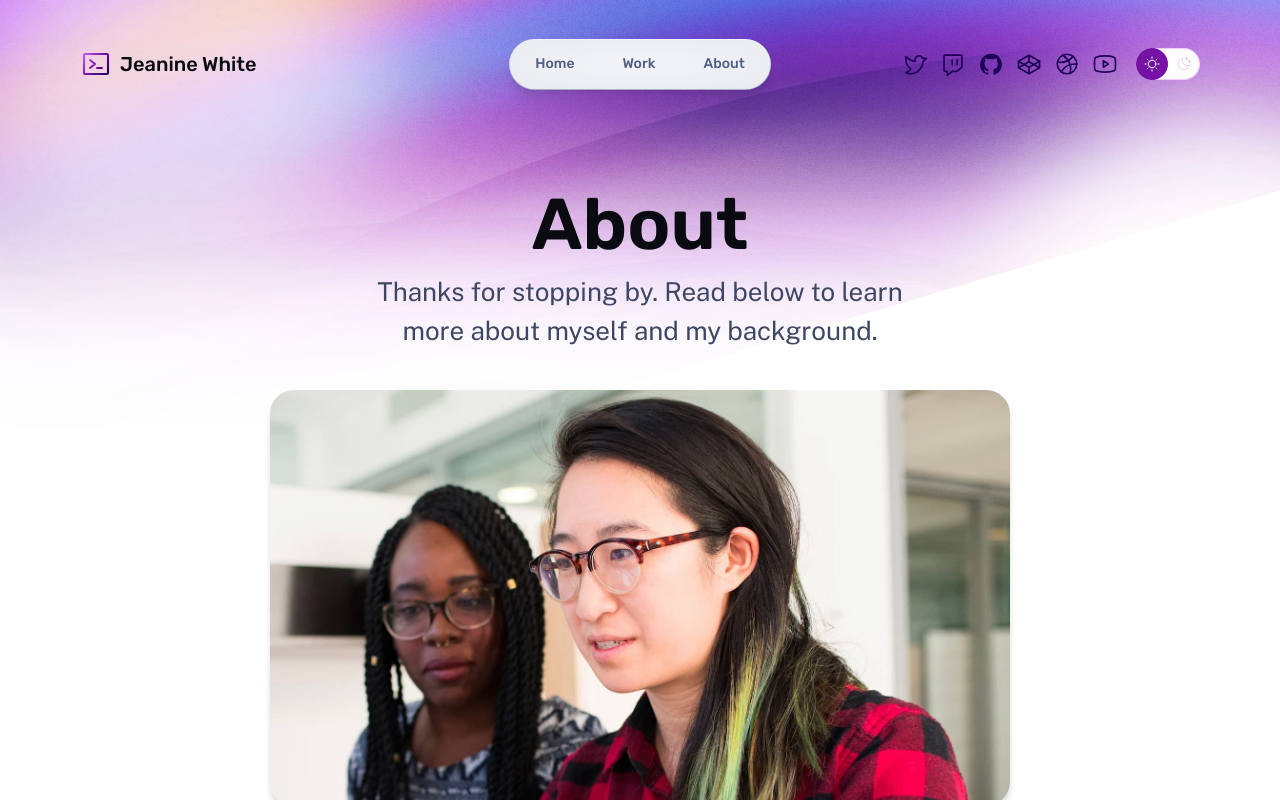
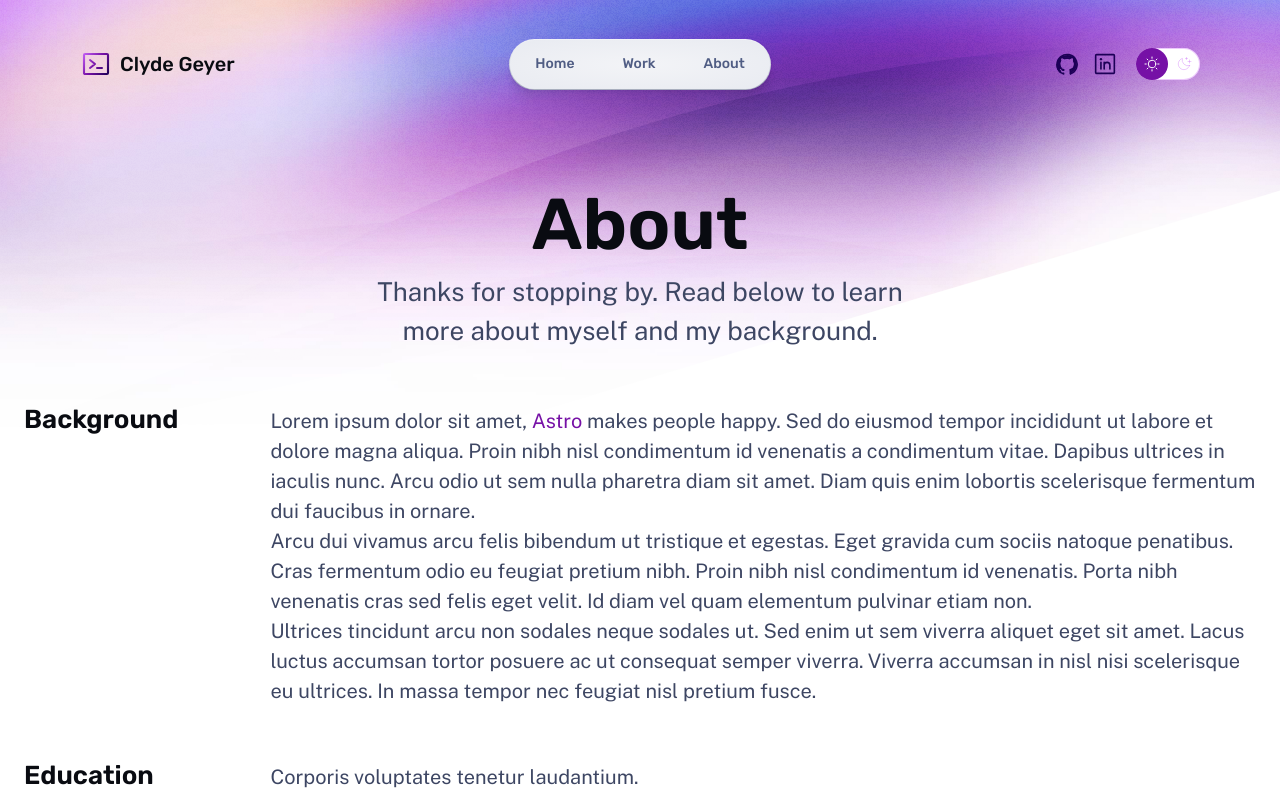
Before and after one commit to CodingArctic/portfolio, an Astro site: page /about in a window 1280 px wide. Built offline with nearby package versions, Linux system fonts and the light colour scheme; Astro itself is replaced by a stand-in of ours.

Commit message:
started some personalization

```diff
--- a/src/components/Footer.astro
+++ b/src/components/Footer.astro
@@ -12,9 +12,7 @@ const currentYear = new Date().getFullYear();
 		<p>&copy; {currentYear} Jeanine White</p>
 	</div>
 	<p class="socials">
-		<a href="https://twitter.com/me"> X</a>
 		<a href="https://github.com/CodingArctic"> GitHub</a>
-		<a href="https://codepen.io/me"> CodePen</a>
 	</p>
 </footer>
 <style>
--- a/src/components/MainHead.astro
+++ b/src/components/MainHead.astro
@@ -7,8 +7,8 @@ interface Props {
 }
 
 const {
-	title = 'Jeanine White: Personal Site',
-	description = 'The personal site of Jeanine White',
+	title = 'Clyde Geyer: Personal Site',
+	description = 'The personal site of Clyde Geyer',
 } = Astro.props;
 ---
 
--- a/src/components/Nav.astro
+++ b/src/components/Nav.astro
@@ -12,12 +12,8 @@ const textLinks: { label: string; href: string }[] = [
 
 /** Icon links to social media — edit these with links to your profiles! */
 const iconLinks: { label: string; href: string; icon: keyof typeof iconPaths }[] = [
-	{ label: 'Twitter', href: 'https://twitter.com/me', icon: 'twitter-logo' },
-	{ label: 'Twitch', href: 'https://twitch.tv/me', icon: 'twitch-logo' },
-	{ label: 'GitHub', href: 'https://github.com/me', icon: 'github-logo' },
-	{ label: 'CodePen', href: 'https://codepen.io/me', icon: 'codepen-logo' },
-	{ label: 'dribbble', href: 'https://dribbble.com/me', icon: 'dribbble-logo' },
-	{ label: 'YouTube', href: 'https://www.youtube.com/@me/', icon: 'youtube-logo' },
+	{ label: 'GitHub', href: 'https://github.com/CodingArctic/', icon: 'github-logo' },
+	{ label: 'LinkedIn', href: 'https://www.linkedin.com/in/clydegeyer/', icon: 'linkedin-logo' }
 ];
 ---
 
@@ -25,7 +21,7 @@ const iconLinks: { label: string; href: string; icon: keyof typeof iconPaths }[]
 	<div class="menu-header">
 		<a href="/" class="site-title">
 			<Icon icon="terminal-window" color="var(--accent-regular)" size="1.6em" gradient />
-			 Jeanine White
+			 Clyde Geyer
 		</a>
 		<menu-button>
 			<template>
--- a/src/pages/about.astro
+++ b/src/pages/about.astro
@@ -12,12 +12,12 @@ import Hero from '../components/Hero.astro';
 				title="About"
 				tagline="Thanks for stopping by. Read below to learn more about myself and my background."
 			>
-				<img
+				<!-- <img
 					width="1553"
 					height="873"
 					src="/assets/at-work.jpg"
 					alt="Jeanine White at work with a colleague"
-				/>
+				/> -->
 			</Hero>
 
 			<section>
--- a/src/pages/index.astro
+++ b/src/pages/index.astro
@@ -30,8 +30,8 @@ const projects = (await getCollection('work'))
 		<div class="wrapper stack gap-8 lg:gap-20">
 			<header class="hero">
 				<Hero
-					title="Hello, my name is Jeanine White"
-					tagline="I am a Creative Developer who is currently based in Portland, Oregon."
+					title="Hello, my name is Clyde Geyer"
+					tagline="I'm a Web & Mobile computing major at Rochester Institute of Technology"
 					align="start"
 				>
 					<div class="roles">
```
Also changed, not shown: public/assets/portrait.jpg.
